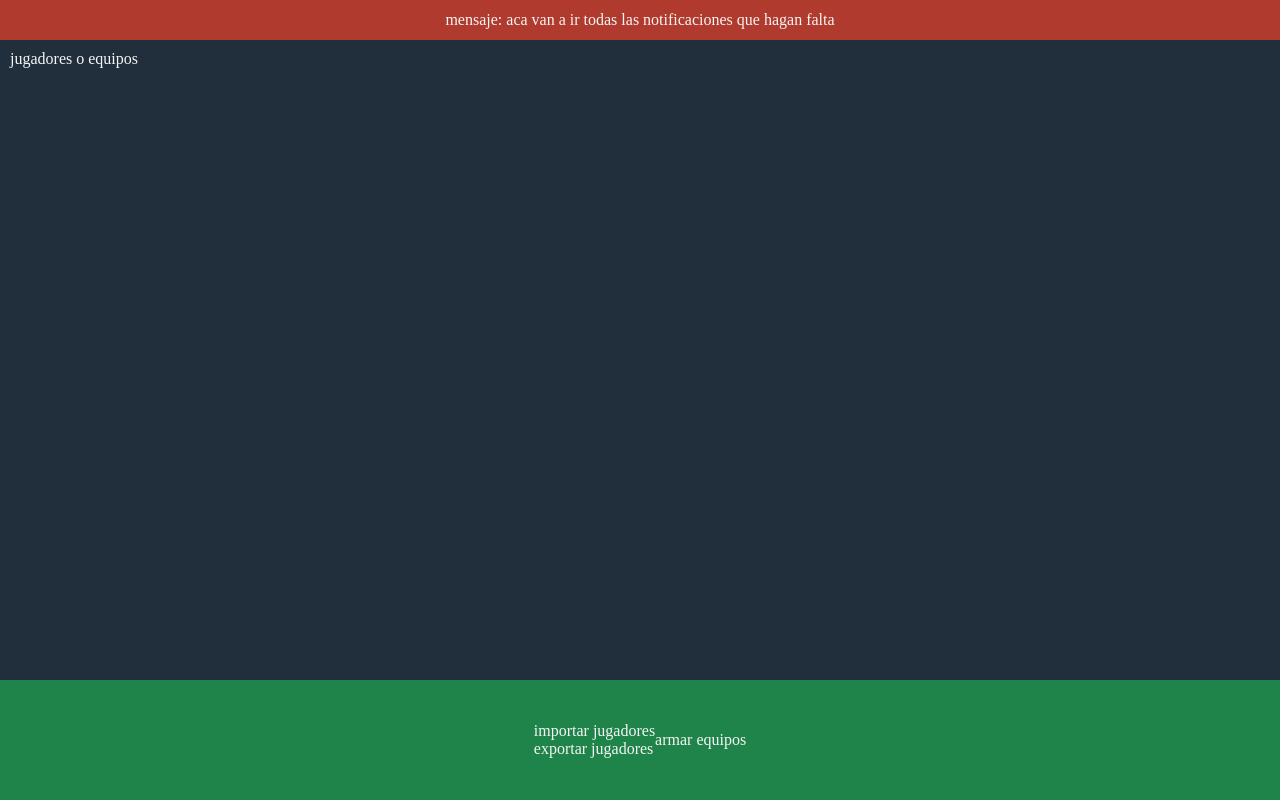
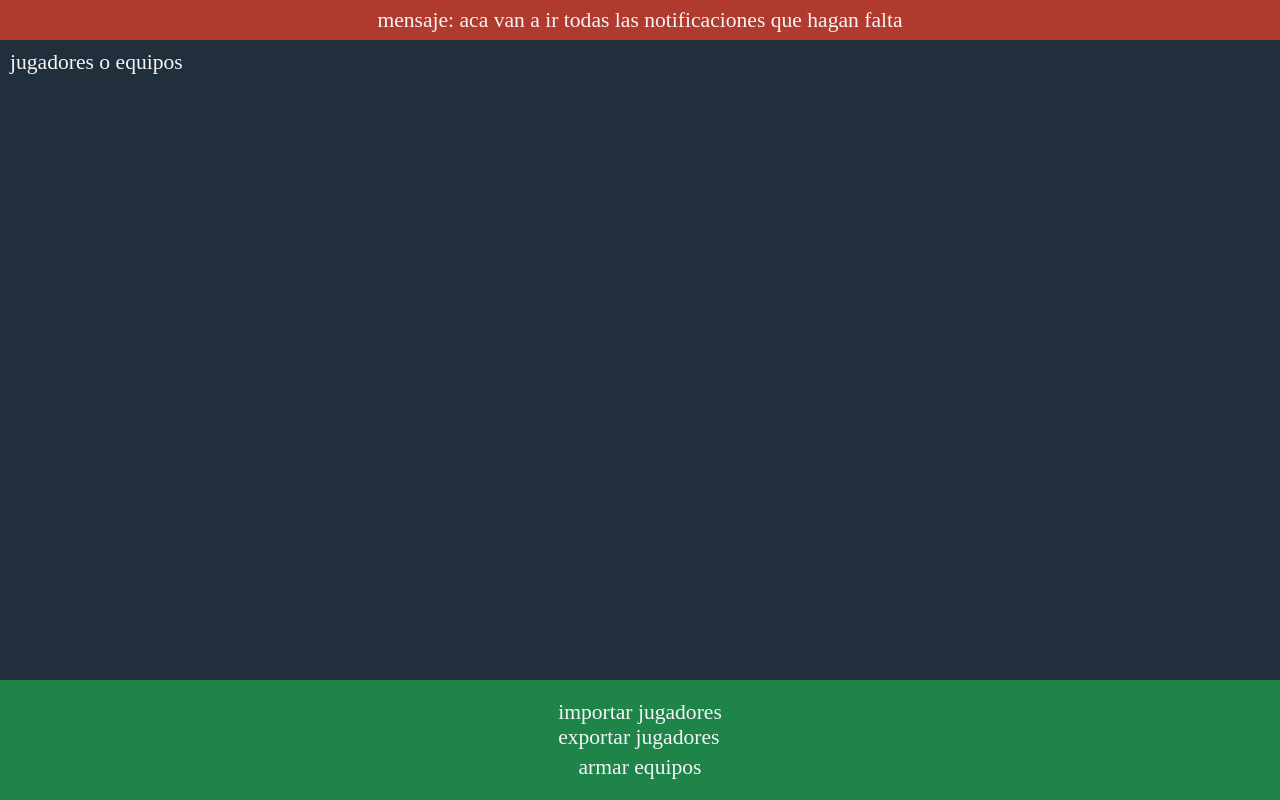
Before and after one commit to bragonip/teams-builder, a React (Vite) app: page / in a window 1280 px wide. Built offline with nearby package versions, Linux system fonts and the light colour scheme.

Commit message:
mejor css2

```diff
--- a/src/App.css
+++ b/src/App.css
@@ -8,6 +8,7 @@ html, body {
     width: 100%;
     height: 100%;
     overflow: hidden;
+    font-size: 18px; /* Tamaño de letra base */
 }
 
 .app {
@@ -21,27 +22,32 @@ html, body {
     background-color: #b03a2e;
     color: whitesmoke;
     width: 100%;
-    height: 5vh; /* Altura relativa a la ventana */
+    height: 5vh;
     text-align: center;
     display: flex;
     align-items: center;
     justify-content: center;
+    font-size: 1.2em; /* Tamaño de letra en .notification */
 }
 
 .content {
     color: whitesmoke;
-    height: 80vh; /* Altura relativa a la ventana */
+    height: 80vh;
     width: 100%;
     overflow-y: auto;
     padding: 10px;
+    font-size: 1.2em; /* Tamaño de letra en .content */
 }
 
 .options {
     background-color: #1e8449;
     color: whitesmoke;
     width: 100%;
-    height: 15vh; /* Altura relativa a la ventana */
+    height: 15vh;
     display: flex;
+    flex-direction: column; /* Coloca los elementos uno debajo del otro */
     align-items: center;
     justify-content: center;
+    font-size: 1.2em; /* Tamaño de letra en .options */
+    gap: 5px; /* Espaciado entre elementos */
 }
```
